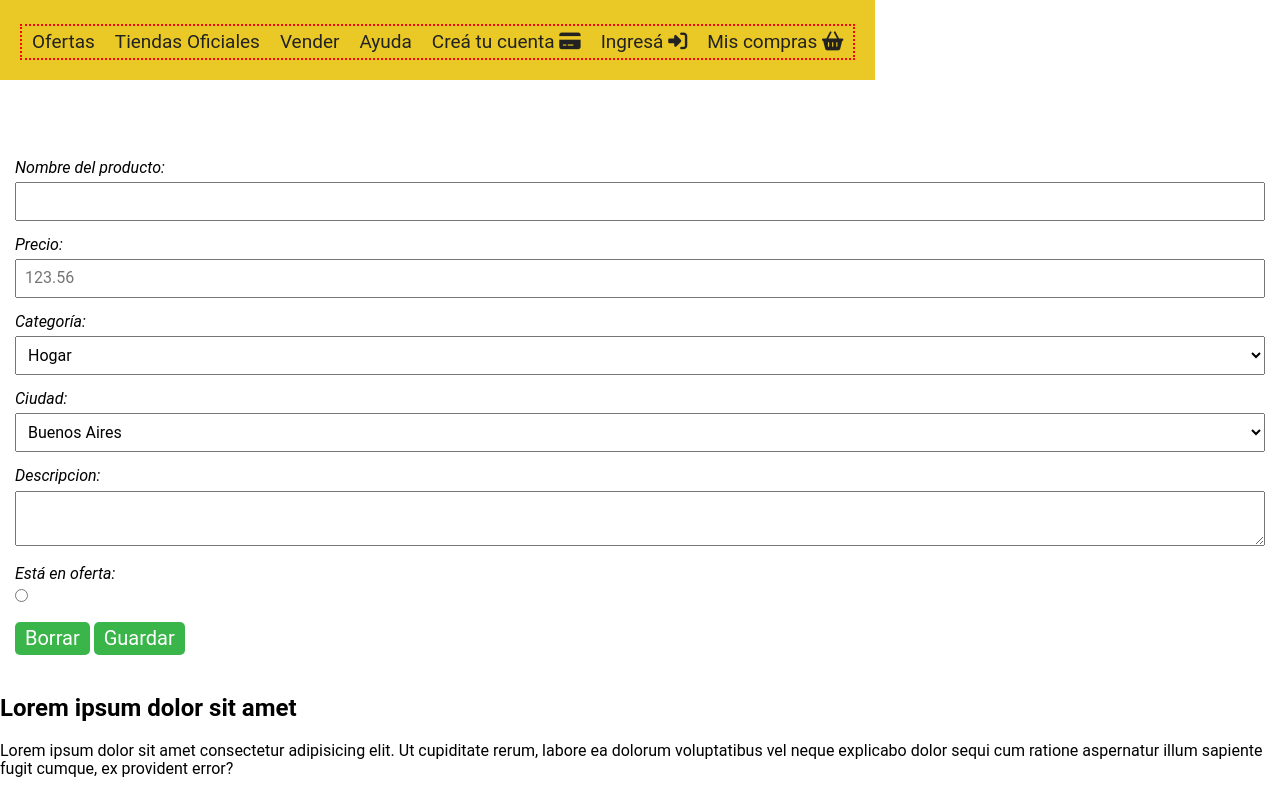
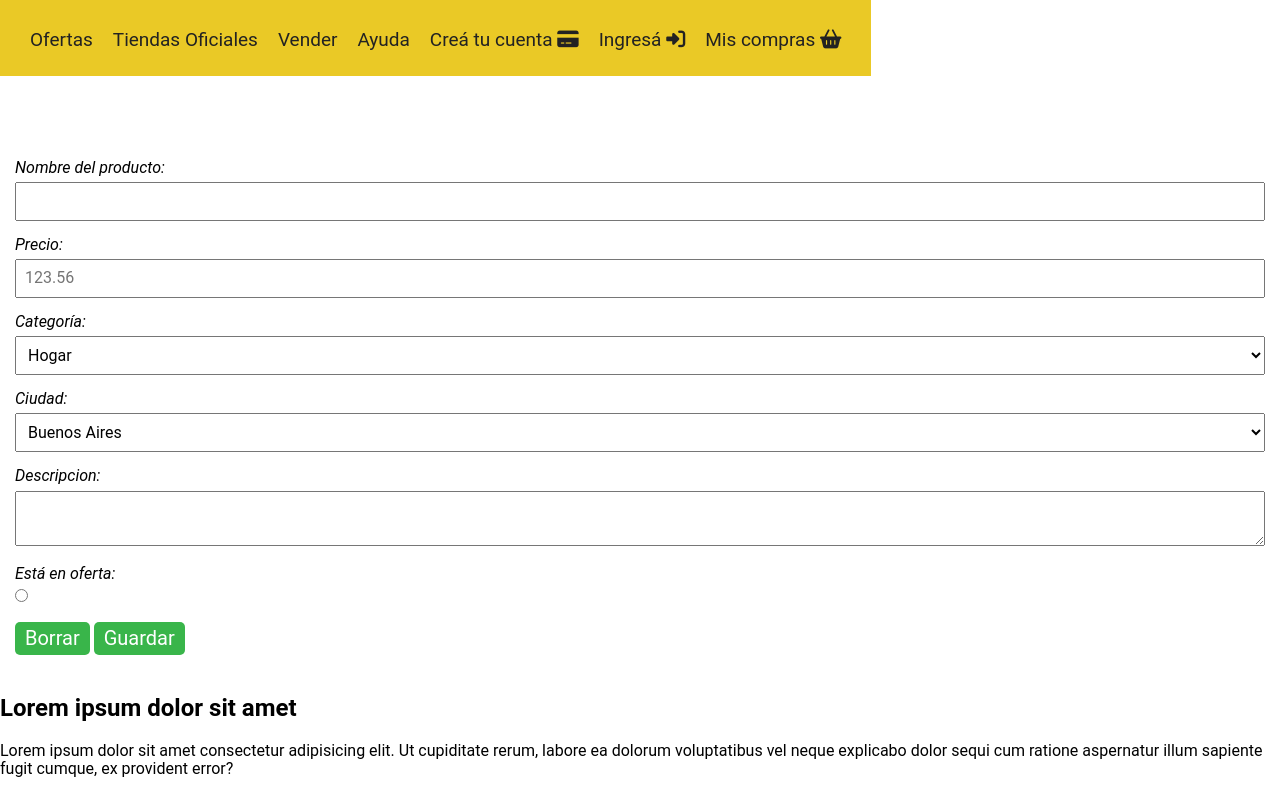
Before and after one commit to mayrasillas/mercadoliebre, a website: page views/home.html in a window 1280 px wide. Shown: the part 101-891 px from the top of the page. Drawn offline with nearby package versions, Linux system fonts and the light colour scheme; a web font is replaced by a local one.

Commit message:
quitando borde

```diff
--- a/public/css/styles.css
+++ b/public/css/styles.css
@@ -152,7 +152,6 @@ body{
 
     .main-navbar{
         display: flex;
-        border: dotted 2px red;
         justify-content: space-between;
 
     }
```
